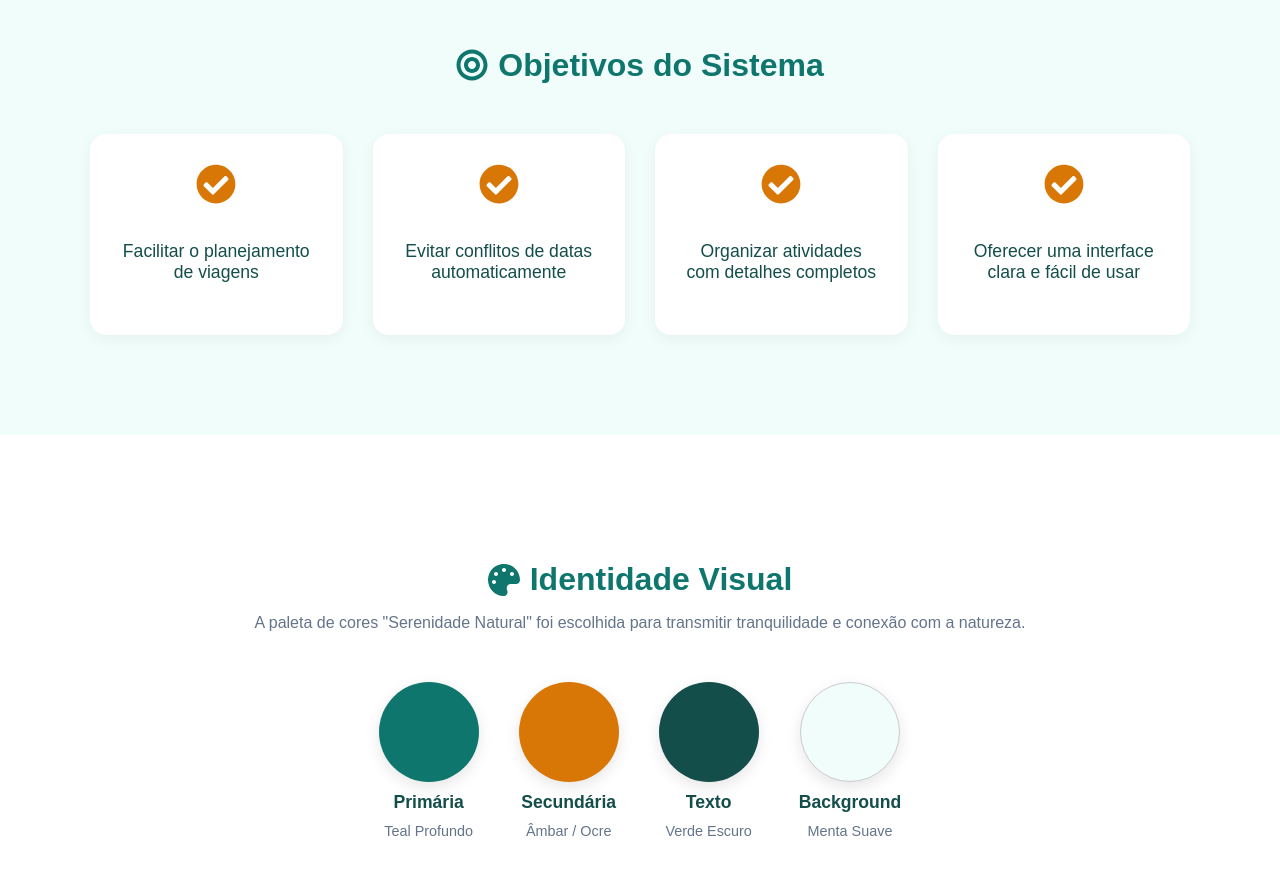
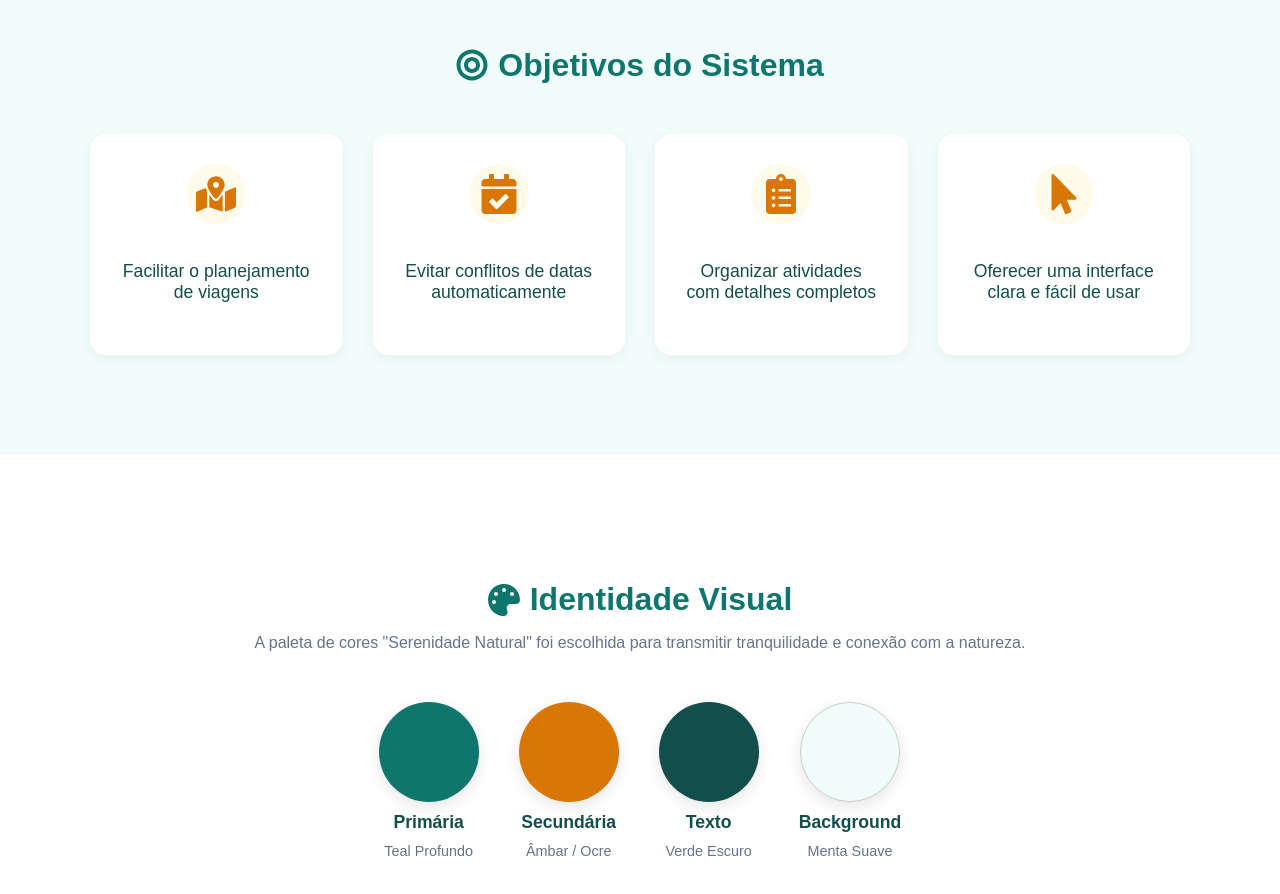
Before and after one commit to pedro-yoshiaki/planejador_viagens_tripflow_JS, a React (Create React App) app: page /sobre in a window 1280 px wide. Shown: the part 800-1694 px from the top of the page. Built offline with nearby package versions, Linux system fonts and the light colour scheme.

Commit message:
Componente ObjetivoCard

```diff
--- /dev/null
+++ b/src/components/features/ObjetivoCard/ObjetivoCard.css
@@ -0,0 +1,38 @@
+.objetivo-card {
+    background: var(--white);
+    padding: 30px;
+    border-radius: 16px;
+    text-align: center;
+    box-shadow: 0 4px 15px rgba(0,0,0,0.05);
+    transition: transform 0.3s ease;
+    display: flex;
+    flex-direction: column;
+    align-items: center;
+    gap: 20px;
+    border-bottom: 4px solid transparent;
+    height: 100%; /* Garante altura igual se usar grid */
+  }
+
+  .objetivo-card:hover {
+    transform: translateY(-5px);
+    border-bottom-color: var(--secondary);
+  }
+
+  /* Container para padronizar o tamanho do ícone */
+  .icon-container {
+    color: var(--secondary); /* Âmbar */
+    font-size: 2.5rem;
+    display: flex;
+    align-items: center;
+    justify-content: center;
+    height: 60px; /* Altura fixa para alinhar os cards */
+    width: 60px;
+    background-color: #FFFBEB; /* Fundo suave opcional atrás do ícone */
+    border-radius: 50%;
+  }
+
+  .objetivo-card p {
+    color: var(--text);
+    font-weight: 500;
+    font-size: 1.1rem;
+  }
--- /dev/null
+++ b/src/components/features/ObjetivoCard/ObjetivoCard.js
@@ -0,0 +1,15 @@
+import React from 'react';
+import './ObjetivoCard.css';
+
+function ObjetivoCard({ icon, texto }) {
+  return (
+    <div className="objetivo-card">
+      <div className="icon-container">
+        {icon}
+      </div>
+      <p>{texto}</p>
+    </div>
+  );
+}
+
+export default ObjetivoCard;
--- a/src/pages/Sobre/sections/Objetivos.js
+++ b/src/pages/Sobre/sections/Objetivos.js
@@ -1,6 +1,7 @@
 import React from 'react';
 import './Objetivos.css';
-import { FaCheckCircle, FaBullseye} from 'react-icons/fa';
+import { FaCheckCircle, FaBullseye, FaMapMarkedAlt, FaCalendarCheck, FaClipboardList, FaMousePointer} from 'react-icons/fa';
+import ObjetivoCard from '../../../components/features/ObjetivoCard/ObjetivoCard';
 
 function Objetivos (){
     return (
@@ -8,22 +9,26 @@ function Objetivos (){
                 <div className="container">
                   <h2><FaBullseye /> Objetivos do Sistema</h2>
                   <div className="objetivos-grid">
-                    <div className="objetivo-card">
-                      <FaCheckCircle className="icon-check" />
-                      <p>Facilitar o planejamento de viagens</p>
-                    </div>
-                    <div className="objetivo-card">
-                      <FaCheckCircle className="icon-check" />
-                      <p>Evitar conflitos de datas automaticamente</p>
-                    </div>
-                    <div className="objetivo-card">
-                      <FaCheckCircle className="icon-check" />
-                      <p>Organizar atividades com detalhes completos</p>
-                    </div>
-                    <div className="objetivo-card">
-                      <FaCheckCircle className="icon-check" />
-                      <p>Oferecer uma interface clara e fácil de usar</p>
-                    </div>
+
+                    <ObjetivoCard
+                        icon={<FaMapMarkedAlt />}
+                        texto="Facilitar o planejamento de viagens"
+                    />
+
+                    <ObjetivoCard
+                        icon={<FaCalendarCheck />}
+                        texto="Evitar conflitos de datas automaticamente"
+                    />
+
+                    <ObjetivoCard
+                        icon={<FaClipboardList />}
+                        texto="Organizar atividades com detalhes completos"
+                    />
+
+                    <ObjetivoCard
+                        icon={<FaMousePointer />}
+                        texto="Oferecer uma interface clara e fácil de usar"
+                    />
                   </div>
                 </div>
               </section>
```
